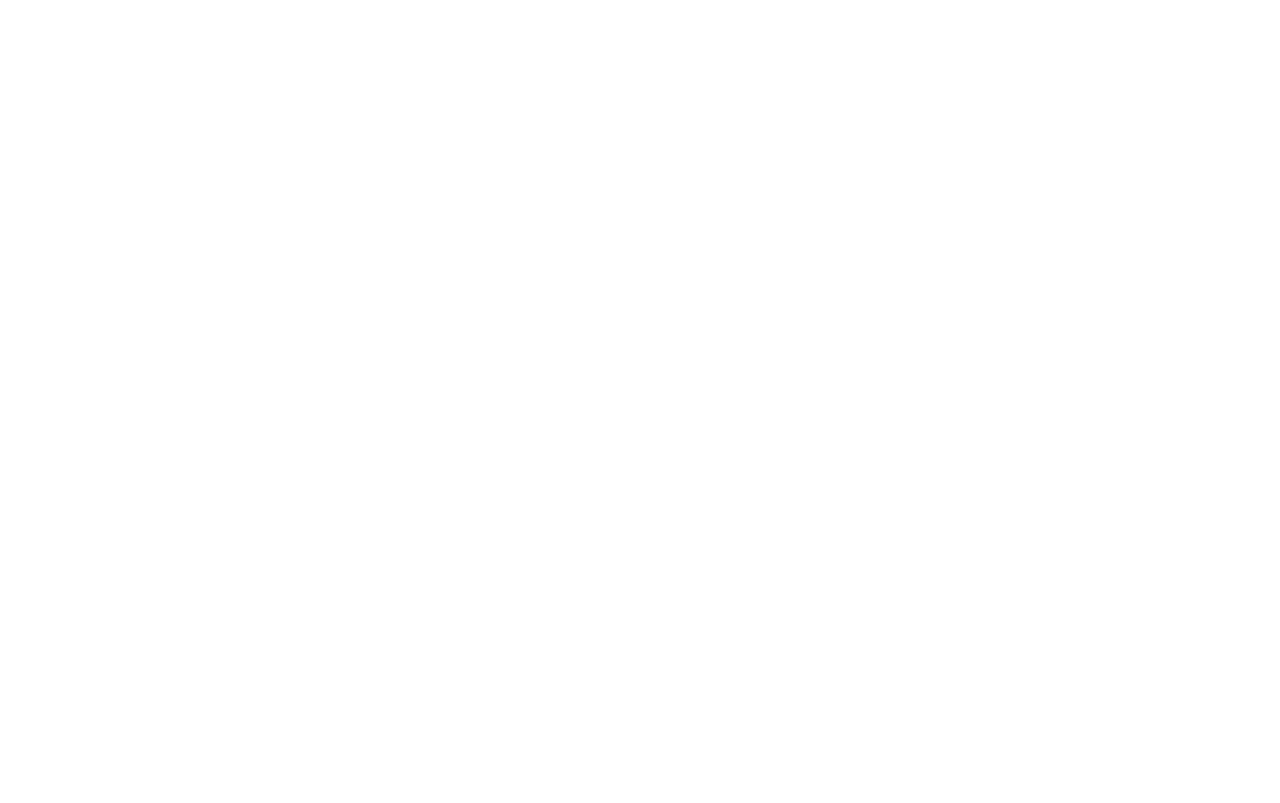
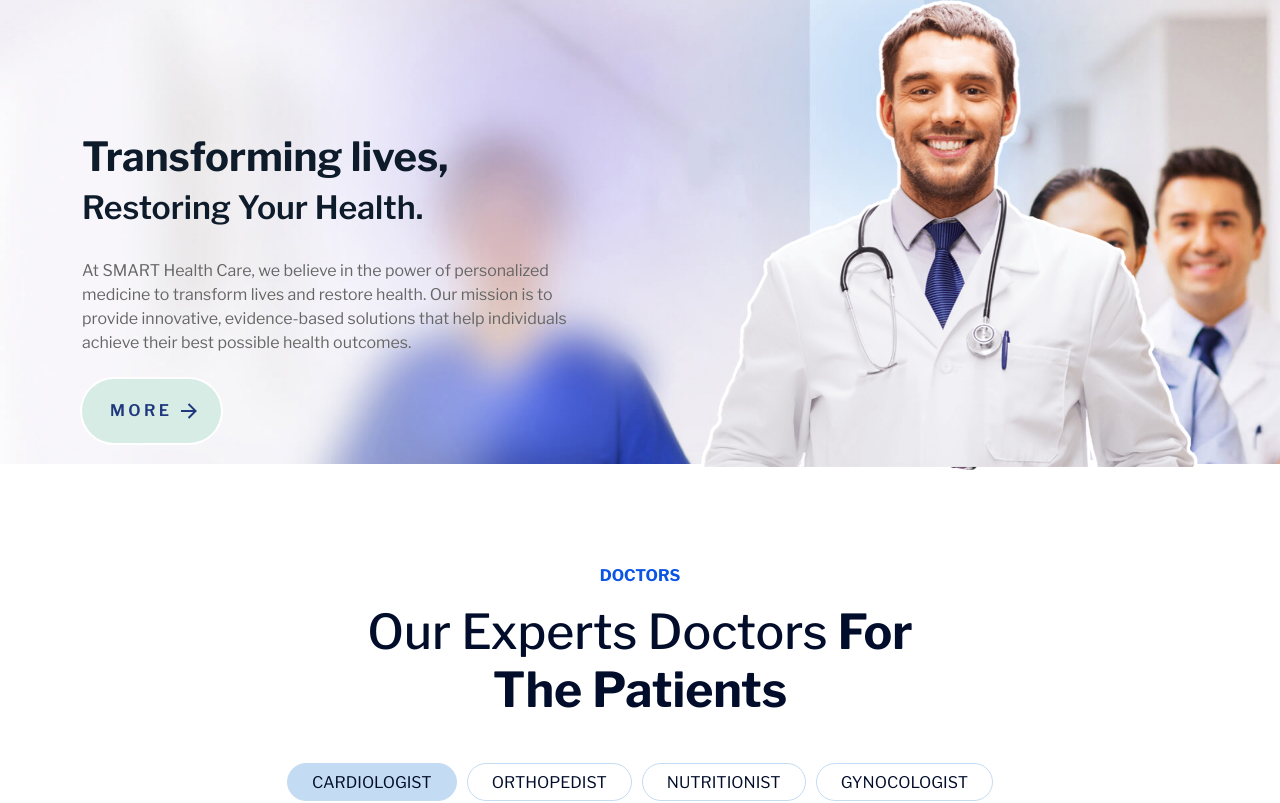
Before and after one commit to Rawanbahaa142/SMART_Health_Care-DEPI-, an Angular app: page / in a window 1280 px wide. Shown: the top 803 px of the page. Built offline with nearby package versions, Linux system fonts and the light colour scheme.

Commit message:
Merge All Sections

```diff
--- a/src/app/interface/interface.css
+++ b/src/app/interface/interface.css
@@ -1,33 +1,27 @@
+/* Start Bannner Style */
+.banner {
+    position: relative;
+    background-image: url('/banner-bg.jpg');
+    background-size: cover;
+    background-position: center;
+    height: 58vh;
+}
 
-.customer-opinions .row .head-p{
-    color: #0B55E5;
-    font-size: 12px;
-    font-weight: 700;
+.text-dark {
+    color: #0d1b2a !important;
 }
-.h2-with-opicaty{
-font-size: 52px;
+
+.text-secondary {
+    color: #666 !important;
 }
-.image img{
-    position: absolute;
-    top: 50%;
-    right: 17%;
-    transform: translateY(-30%) translateX(-15%);
-    animation-name: identifier;
-    animation-iteration-count: infinite;
-    animation-timing-function: linear;
-    animation-duration: 2.5s;
+
+/* End Bannner Style */
+/* start Doctor Section */
+.our-doctors ul.nav.nav-tabs{
+ justify-content: center;
+ gap: 10px;
+ border: 0 !important;
 }
-<<<<<<< HEAD
-@keyframes identifier {
-    0%{
-        transform: translateY(-30%) translateX(-15%);
-    }
-    50%{
-        transform: translateY(-30%) translateX(20%);
-    }
-    100%{
-        transform: translateY(-30%) translateX(-15%);
-=======
 .our-doctors ul.nav.nav-tabs li {
     border: 0;
     background-color: #fff;
@@ -49,30 +43,50 @@
 .our-doctors ul.nav.nav-tabs li button:hover{
     background-color: #C4DCF3;
 }
-.tag {
-    background-color: #C4DCF3;
-    bottom: 20px !important;
-    left: 10px !important;
-}
-.tag:hover {
-    background-color: var(--mainColor);
-    color:#fff;
-    transition:all 0.3s ease;
-}
+
 
 @media (max-width:992px) {
     .our-doctors ul.nav.nav-tabs li button{
         padding: 3px;
         font-size: 13px;
->>>>>>> d1dab5b0f0c9cfeba533b1433e6027ccf7b1b7c0
+    }
+}
+/* End Doctor Section */
+/* Start Customer Opinions Section */
+.customer-opinions .row .head-p{
+    color: #0B55E5;
+    font-size: 12px;
+    font-weight: 700;
+}
+.h2-with-opicaty{
+font-size: 52px;
+}
+.image img{
+    position: absolute;
+    top: 50%;
+    right: 17%;
+    transform: translateY(-30%) translateX(-15%);
+    animation-name: identifier;
+    animation-iteration-count: infinite;
+    animation-timing-function: linear;
+    animation-duration: 2.5s;
+}
+
+@keyframes identifier {
+    0%{
+        transform: translateY(-30%) translateX(-15%);
+    }
+    50%{
+        transform: translateY(-30%) translateX(20%);
+    }
+    100%{
+        transform: translateY(-30%) translateX(-15%);
     }
 }
 .customer-opinions .right-side .d-flex{
     gap: 10px;
 }
-/* .customer-opinions .right-side .col-6,.customer-opinions .right-side .col-11{
-    border-radius: 20px;
-} */
+
 .customer-opinions .right-side .d-flex i{
     font-size: 30px;
 }
@@ -130,3 +144,4 @@
 .directions button:hover{
     background-color: white;
 }
+/* End Customer Opinions Section */
--- a/src/app/interface/interface.html
+++ b/src/app/interface/interface.html
@@ -1,61 +1,27 @@
-<section class="customer-opinions mt-4">
-<div class="container">
-  <div class="row">
-    <p class="head-p">YOUR HEALTH IS OUR TOP PRIORITY</p>
-    <h2 class="h2-with-opicaty mb-5">Our track record speaks for itself. Many individuals have chosen <span class="opacity-25">our medical center and have had positive, transformative</span></h2>
-     <div class="image">
-      <img src="/shape.png" alt="">
-     </div>
-    <div class="under-img row mt-5">
+<app-navbar></app-navbar>
 
-      <div class="left-side col-6">
-        <img src="/testimonial1.jpg" alt="" class="w-100 rounded">
-        <div class="opinions p-4 mt-4 rounded">
-          <p>“I had a great experience at this healthcare clinic. I was seen quickly, and the doctor was able to diagnose and treat my condition very patiently.</p>
-          <div class="img-with-opinion d-flex mt-5">
-            <img src="/user3.jpg" alt="">
-            <div class="opinion">
-              <h3>Walter White</h3>
-              <p>Head of Cardiology Department</p>
-            </div>
-            <div class="directions">
-              <button><i class="fa-solid fa-arrow-left"></i></button>
-              <button><i class="fa-solid fa-arrow-right"></i></button>
-            </div>
-          </div>
-        </div>
-      </div>
-
-      <div class="right-side col-6">
-        <div class="col-6 bg-success  text-center bg-opacity-25 border border-0 p-2 rounded">
-          <p class="mt-3">AVERAGE GOOGLE RATINGS</p>
-          <div class="d-flex justify-content-center">
-            <i class="fa-solid fa-star text-success text-opacity-50"></i>
-            <h3>4.9</h3>
-          </div>
-        </div>
-        <div class="col-12 mt-4">
-          <img src="/testimonial2.jpg" alt="" class="w-100 rounded">
-        </div>
-        <div class="col-11 mt-4 bg-secondary bg-opacity-25 rounded">
-          <div class="d-flex p-3">
-            <div class="icon">
-              <i class="fa-solid fa-house-medical"></i>
-            </div>
-            <div class="sentence p-3">
-              <p>HIPAA COMPLIANT</p>
-              <h5>Hospa provides award-winning quality care</h5>
-            </div>
-          </div>
-        </div>
-      </div>
-
+<!-- Start Bannner -->
+<section class="banner d-flex justify-content-between align-items-center">
+  <div class="container d-flex justify-content-between align-items-end">
+    <div class="left-content d-flex flex-column pb-4">
+      <h1 class="fw-bold fs-1 text-dark">Transforming lives,</h1>
+      <h1 class="fw-semibold fs-2 text-dark">Restoring Your Health.</h1>
+      <p class="text-secondary my-4" style="max-width: 500px">
+        At SMART Health Care, we believe in the power of personalized medicine to transform lives
+        and restore health. Our mission is to provide innovative, evidence-based solutions that help
+        individuals achieve their best possible health outcomes.
+      </p>
+      <app-button></app-button>
+    </div>
+    <div class="right-content">
+      <img
+        src="/banner_Doc.png"
+        alt=""
+        class="img-fluid position-relative z-2"
+        style="max-width: 500px"
+      />
     </div>
   </div>
-<<<<<<< HEAD
-</div>
-</section>
-=======
 </section>
 <!-- End Bannner -->
 <!-- Start Doctors Section -->
@@ -228,7 +194,7 @@
               @for (doctor of doctors; track $index) { @if
               (doctor.jobTitle.includes('Gynocologist')){
               <div class="col-md-3">
-               <!-- <app-doctor-card [doctor]="doctor"></app-doctor-card>-->
+                <app-doctor-card [doctor]="doctor"></app-doctor-card>
               </div>
               }}
             </div>
@@ -256,6 +222,64 @@
   </div>
 </section>
 <!-- End Doctors Section -->
+<!-- Start Customer Opinions Section -->
+<section class="customer-opinions mt-4">
+  <div class="container">
+    <div class="row">
+      <p class="head-p">YOUR HEALTH IS OUR TOP PRIORITY</p>
+      <h2 class="h2-with-opicaty mb-5">Our track record speaks for itself. Many individuals have chosen <span class="opacity-25">our medical center and have had positive, transformative</span></h2>
+       <div class="image">
+        <img src="/shape.png" alt="">
+       </div>
+      <div class="under-img row mt-5">
+
+        <div class="left-side col-6">
+          <img src="/testimonial1.jpg" alt="" class="w-100 rounded">
+          <div class="opinions p-4 mt-4 rounded">
+            <p>“I had a great experience at this healthcare clinic. I was seen quickly, and the doctor was able to diagnose and treat my condition very patiently.</p>
+            <div class="img-with-opinion d-flex mt-5">
+              <img src="/user3.jpg" alt="">
+              <div class="opinion">
+                <h3>Walter White</h3>
+                <p>Head of Cardiology Department</p>
+              </div>
+              <div class="directions">
+                <button><i class="fa-solid fa-arrow-left"></i></button>
+                <button><i class="fa-solid fa-arrow-right"></i></button>
+              </div>
+            </div>
+          </div>
+        </div>
+
+        <div class="right-side col-6">
+          <div class="col-6 bg-success  text-center bg-opacity-25 border border-0 p-2 rounded">
+            <p class="mt-3">AVERAGE GOOGLE RATINGS</p>
+            <div class="d-flex justify-content-center">
+              <i class="fa-solid fa-star text-success text-opacity-50"></i>
+              <h3>4.9</h3>
+            </div>
+          </div>
+          <div class="col-12 mt-4">
+            <img src="/testimonial2.jpg" alt="" class="w-100 rounded">
+          </div>
+          <div class="col-11 mt-4 bg-secondary bg-opacity-25 rounded">
+            <div class="d-flex p-3">
+              <div class="icon">
+                <i class="fa-solid fa-house-medical"></i>
+              </div>
+              <div class="sentence p-3">
+                <p>HIPAA COMPLIANT</p>
+                <h5>Hospa provides award-winning quality care</h5>
+              </div>
+            </div>
+          </div>
+        </div>
+
+      </div>
+    </div>
+  </div>
+</section>
+<!-- End Customer Opinions Section -->
 <!-- Start Blog Section -->
 <section class="our-doctors shared-section-theme">
   <div class="shared-head">
@@ -273,7 +297,7 @@
         <div class="card-body">
           <span class="fs-6 fw-light mb-2 d-block">January 29, 2025 - 4 MINS READ</span>
           <h5 class="card-title">How to prepare for your baby’s arrival a checklist for expectant parents</h5>
-          <a href="#" class="btn btn-light">Read More</a>
+       <app-button></app-button>
         </div>
       </div>
       </div>
@@ -286,4 +310,3 @@
 <!-- Start Footer Section -->
 <app-footer></app-footer>
 <!-- End Footer Section -->
->>>>>>> d1dab5b0f0c9cfeba533b1433e6027ccf7b1b7c0
```
